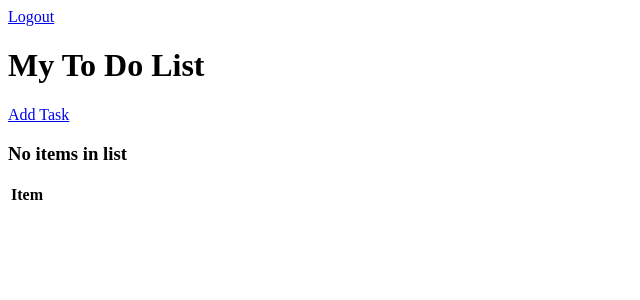
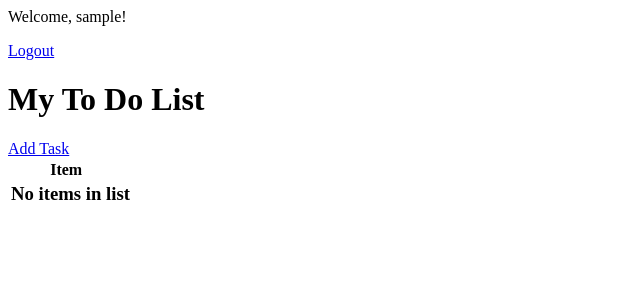
Before and after one commit to novalnabihan/djangotodo, a Django app: page / in a window 1280 px wide. Shown: the top 300 px of the page, without its empty margins (0-640 px from the left). Run offline with Django 5.2, Linux system fonts and the light colour scheme; the visitor is signed in with stand-in values (Sample User, id 1); data that the repository does not hold is empty.

Commit message:
feat: display logged-in user's username on the task list page

```diff
--- a/tasks/templates/tasks/task_list.html
+++ b/tasks/templates/tasks/task_list.html
@@ -1,4 +1,5 @@
 {% if request.user.is_authenticated %}
+<p>Welcome, {{ request.user.username }}!</p>
 <a href="{% url 'logout' %}">Logout</a>
 {% else %}
 <a href="{% url 'login' %}">Login</a>
@@ -13,12 +14,14 @@
   </tr>
   {% for task in task_list %}
   <tr>
-    <td>{{task.title}}</td>
+    <td>{{ task.title }}</td>
     <td><a href="{% url 'task_detail' task.id %}">View</a></td>
     <td><a href="{% url 'task_update' task.id %}">Edit</a></td>
     <td><a href="{% url 'task_delete' task.id %}">Delete</a></td>
   </tr>
   {% empty %}
-  <h3>No items in list</h3>
+  <tr>
+    <td colspan="4"><h3>No items in list</h3></td>
+  </tr>
   {% endfor %}
 </table>
```
